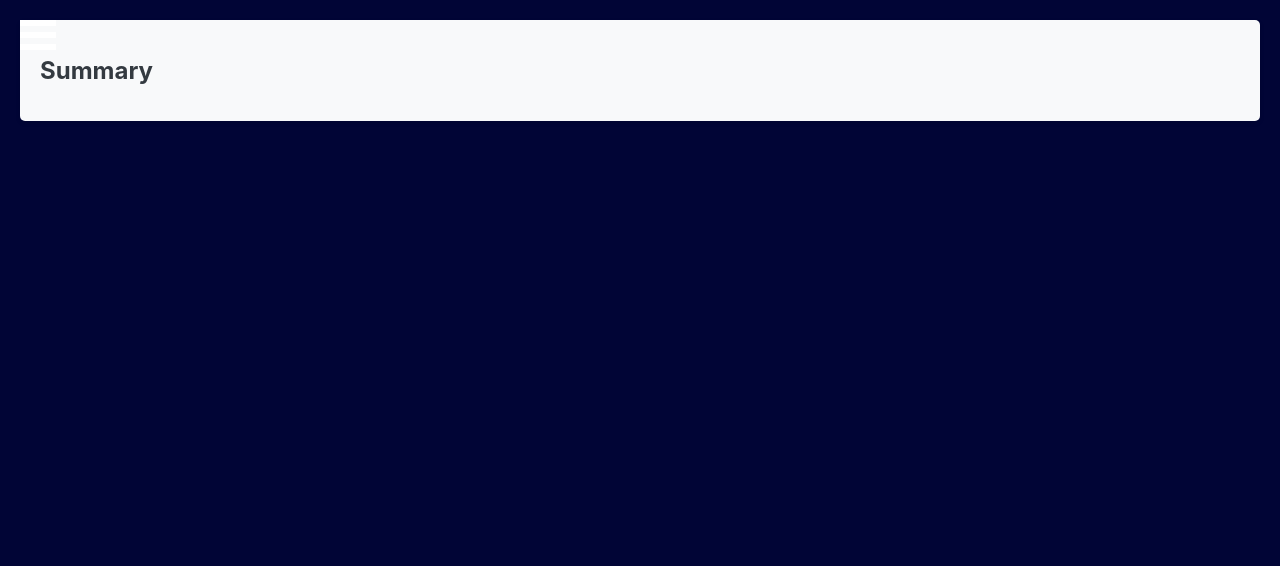
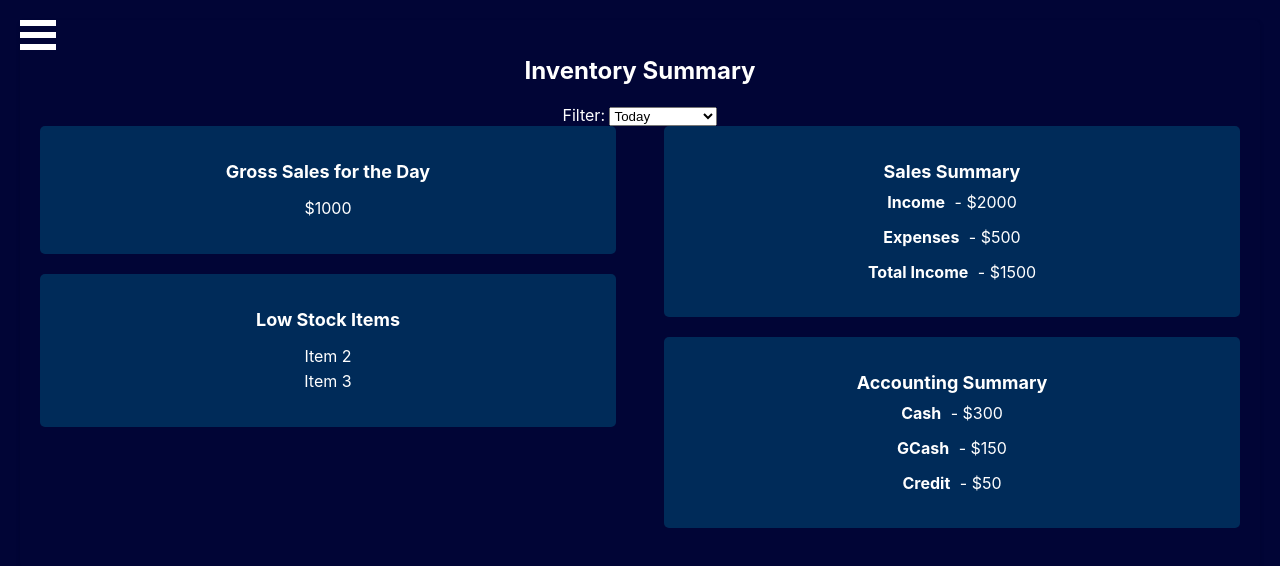
Before and after one commit to kennnyyyy/stockhub-web, a React (Create React App) app: page /dashboard in a window 1280 px wide. Shown: the top 566 px of the page. Built offline with nearby package versions, Linux system fonts and the light colour scheme.

Commit message:
made icons locally available

```diff
--- a/src/components/Inventory.js
+++ b/src/components/Inventory.js
@@ -1,6 +1,8 @@
 import React, { useState } from 'react';
 import '../styles/Inventory.css';
 import logo from '../assets/images/logo-transparent-icon-and-text.png';
+import addLogo from '../assets/images/icon-add.png';
+import editLogo from '../assets/images/icon-edit.png';
 import ItemModal from './ItemModal';
 
 function Inventory() {
@@ -74,10 +76,10 @@ function Inventory() {
       {/* Actions */}
       <div className="actions-controls">
         <button onClick={openAddModal} className="action-button">
-          <img src="https://img.icons8.com/?size=100&id=cAd29bV1wGyF&format=png&color=000000" alt="Add Item" />
+          <img src={addLogo} alt="Add Item" />
         </button>
         <button onClick={() => openEditModal(modalItem)} className="action-button">
-          <img src="https://img.icons8.com/?size=100&id=tKvnEzfDG1hI&format=png&color=000000" alt="Edit Item" />
+          <img src={editLogo} alt="Edit Item" />
         </button>
         <button onClick={() => openDeleteModal(modalItem)} className="action-button">
           <img src="https://img.icons8.com/?size=100&id=00Qr877pFzQp&format=png&color=000000" alt="Delete Item" />
--- a/src/components/Summary.js
+++ b/src/components/Summary.js
@@ -1,11 +1,94 @@
-import React from 'react';
+import React, { useState, useEffect } from 'react';
 import '../styles/Summary.css';
 
 function Summary() {
+  const [grossSales, setGrossSales] = useState(0);
+  const [income, setIncome] = useState(0);
+  const [expenses, setExpenses] = useState(0);
+  const [cash, setCash] = useState(0);
+  const [gCash, setGCash] = useState(0);
+  const [credit, setCredit] = useState(0);
+  const [lowStockItems, setLowStockItems] = useState([]);
+  const [totalIncome, setTotalIncome] = useState(0);
+  const [filter, setFilter] = useState('today');
+
+  useEffect(() => {
+    // Mock data for demonstration; replace with actual data fetching logic
+    setGrossSales(1000); // Replace with logic to calculate gross sales
+    setIncome(2000); // Replace with logic to calculate income
+    setExpenses(500); // Replace with logic to calculate expenses
+    setCash(300); // Replace with logic to get cash
+    setGCash(150); // Replace with logic to get GCash
+    setCredit(50); // Replace with logic to get credit
+    setLowStockItems(['Item 2', 'Item 3']); // Replace with logic to get low stock items
+    setTotalIncome(income - expenses); // Calculate total income
+  }, [income, expenses, filter]);
+
+  const handleFilterChange = (e) => {
+    setFilter(e.target.value);
+    // Fetch and set data based on the selected filter
+  };
+
   return (
     <div className="summary">
-      <h1>Summary</h1>
-      {/* Add your reports-specific content here */}
+      <h1>Inventory Summary</h1>
+      <div className="filter-container">
+        <label htmlFor="summary-filter">Filter: </label>
+        <select id="summary-filter" value={filter} onChange={handleFilterChange}>
+          <option value="today">Today</option>
+          <option value="last7Days">Last 7 Days</option>
+          <option value="last30Days">Last 30 Days</option>
+          <option value="last120Days">Last 120 Days</option>
+        </select>
+      </div>
+      <div className="summary-columns">
+        <div className="summary-column">
+          <div className="summary-item">
+            <h2>Gross Sales for the Day</h2>
+            <p>${grossSales}</p>
+          </div>
+          <div className="summary-item">
+            <h2>Low Stock Items</h2>
+            <ul>
+              {lowStockItems.map((item, index) => (
+                <li key={index}>{item}</li>
+              ))}
+            </ul>
+          </div>
+        </div>
+        <div className="summary-column">
+          <div className="summary-item">
+            <h2>Sales Summary</h2>
+            <div className="summary-subitem">
+              <h3>Income</h3>
+              <p> - ${income}</p>
+            </div>
+            <div className="summary-subitem">
+              <h3>Expenses</h3>
+              <p> - ${expenses}</p>
+            </div>
+            <div className="summary-subitem">
+              <h3>Total Income</h3>
+              <p> - ${totalIncome}</p>
+            </div>
+          </div>
+          <div className="summary-item">
+            <h2>Accounting Summary</h2>
+            <div className="summary-subitem">
+              <h3>Cash</h3>
+              <p> - ${cash}</p>
+            </div>
+            <div className="summary-subitem">
+              <h3>GCash</h3>
+              <p> - ${gCash}</p>
+            </div>
+            <div className="summary-subitem">
+              <h3>Credit</h3>
+              <p> - ${credit}</p>
+            </div>
+          </div>
+        </div>
+      </div>
     </div>
   );
 }
--- a/src/styles/Summary.css
+++ b/src/styles/Summary.css
@@ -1,21 +1,72 @@
 .summary {
     padding: 20px;
-    background-color: #f8f9fa;
+    background-color: #010536; /* Matching the Inventory page */
+    color: white; /* Set text color to white */
     border-radius: 5px;
     box-shadow: 0 2px 5px rgba(0, 0, 0, 0.1);
+    text-align: center;
   }
 
   .summary h1 {
     font-size: 24px;
-    color: #343a40;
+    margin-bottom: 20px;
+  }
+
+  .summary-columns {
+    display: flex;
+    justify-content: space-between;
+  }
+
+  .summary-column {
+    width: 48%; /* Two columns with some space between */
+  }
+
+  .summary-item {
+    background-color: #002b59; /* Darker background for items */
+    padding: 20px;
+    margin-bottom: 20px;
+    border-radius: 5px;
+  }
+
+  .summary-item h2 {
+    font-size: 18px;
+    margin-bottom: 10px;
+  }
+
+  .summary-item p, .summary-item ul {
+    font-size: 16px;
+  }
+
+  .summary-item ul {
+    list-style: none;
+    padding: 0;
+  }
+
+  .summary-item li {
+    margin-bottom: 5px;
+  }
+
+  .summary-subitem {
+    margin-bottom: 15px; /* Space between subitems */
+  }
+
+  .summary-subitem h3 {
+    display: inline;
+    font-size: 16px;
+    margin-right: 5px; /* Space between title and value */
+  }
+
+  .summary-subitem p {
+    display: inline;
+    font-size: 16px;
   }
 
   @media (max-width: 600px) {
-    .summary {
-      padding: 10px;
+    .summary-columns {
+      flex-direction: column;
     }
 
-    .summary h1 {
-      font-size: 20px;
+    .summary-column {
+      width: 100%;
     }
   }
```
Also changed, not shown: src/assets/images/icon-add.png (added), src/assets/images/icon-edit.png (added).
